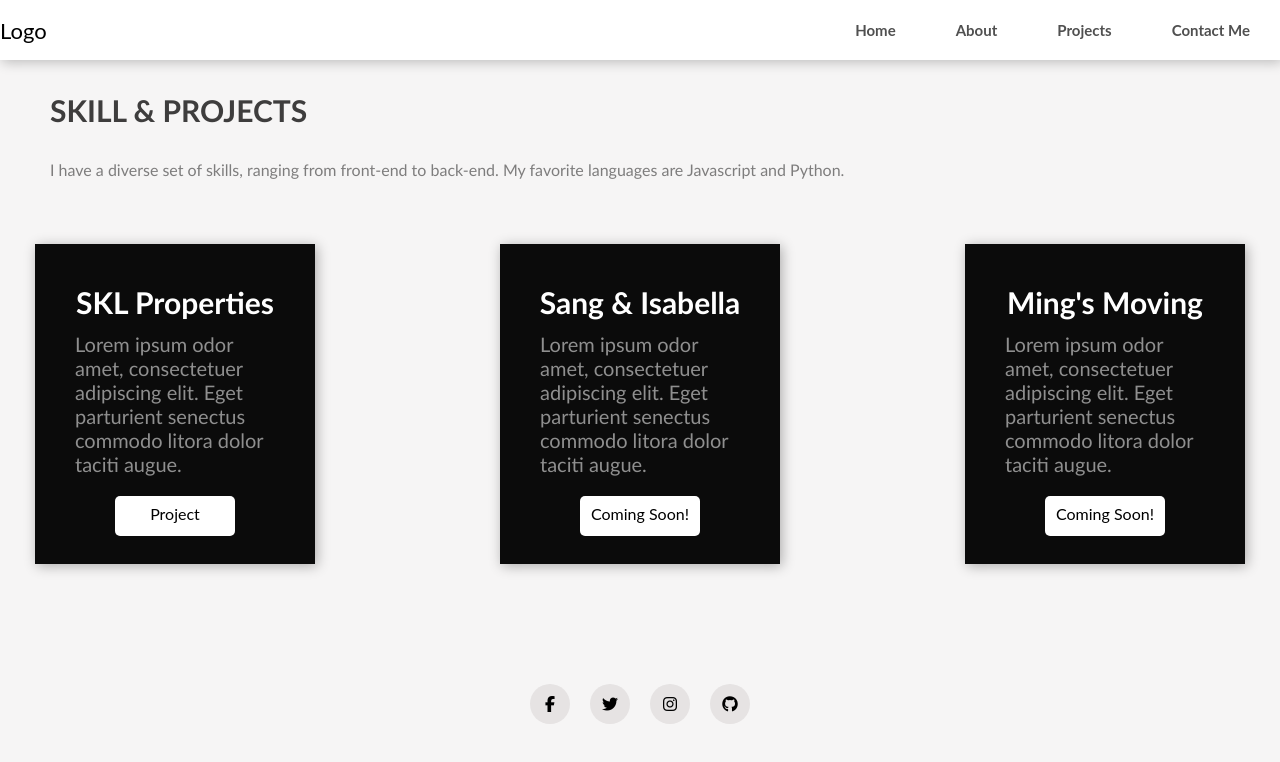
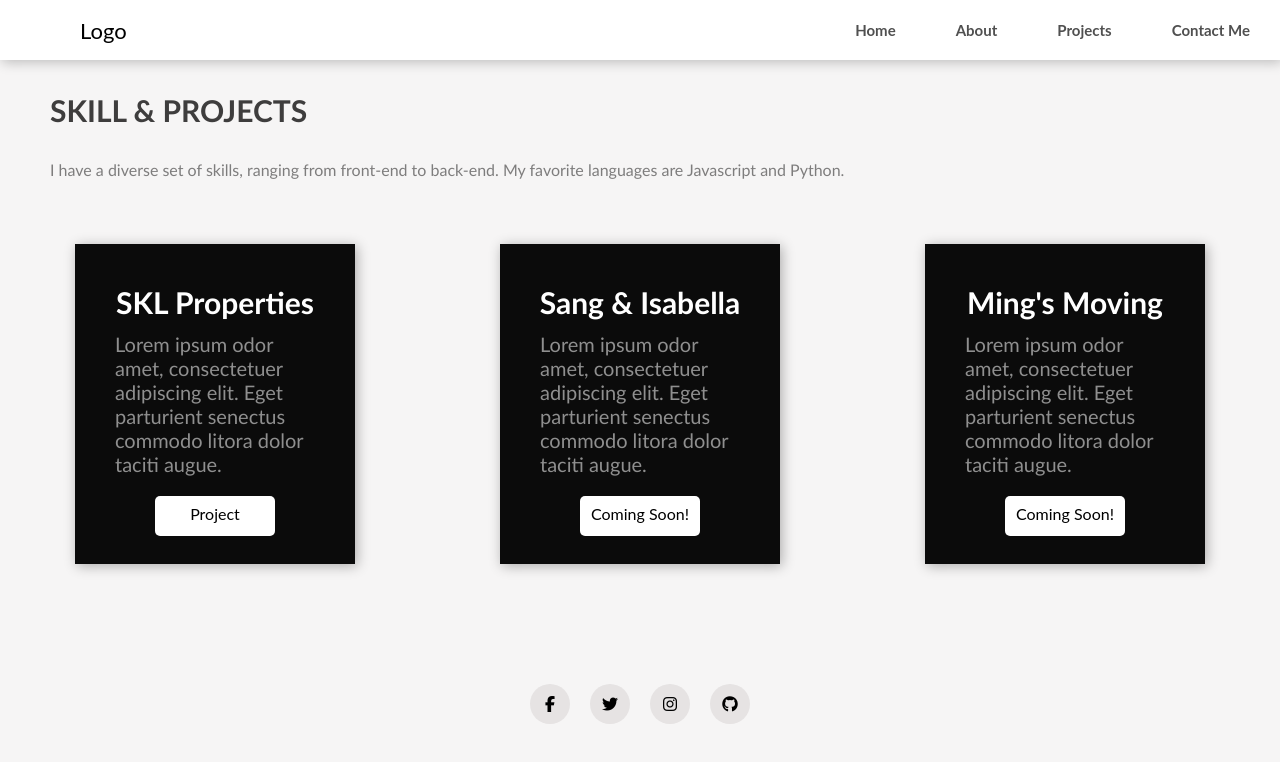
Before and after one commit to IsabellaGuo/IsabellaPortfolio, a React (Create React App) app: page /projects in a window 1280 px wide. Shown: the top 762 px of the page. Built offline with nearby package versions, Linux system fonts and the light colour scheme.

Commit message:
fixed projects card and logo position

```diff
--- a/src/components/Header.css
+++ b/src/components/Header.css
@@ -26,4 +26,5 @@ a {
 .header__logo{
     color: black;
     font-size: 22px;
+    margin: 0 0 0 80px;
 }
--- a/src/components/Projects.css
+++ b/src/components/Projects.css
@@ -26,7 +26,7 @@
     display: flex;
     flex-direction: row;
     justify-content: space-between;
-    margin: 0px 20px;
+    margin: 0px 60px;
 
 }
 .projects__card{
```
